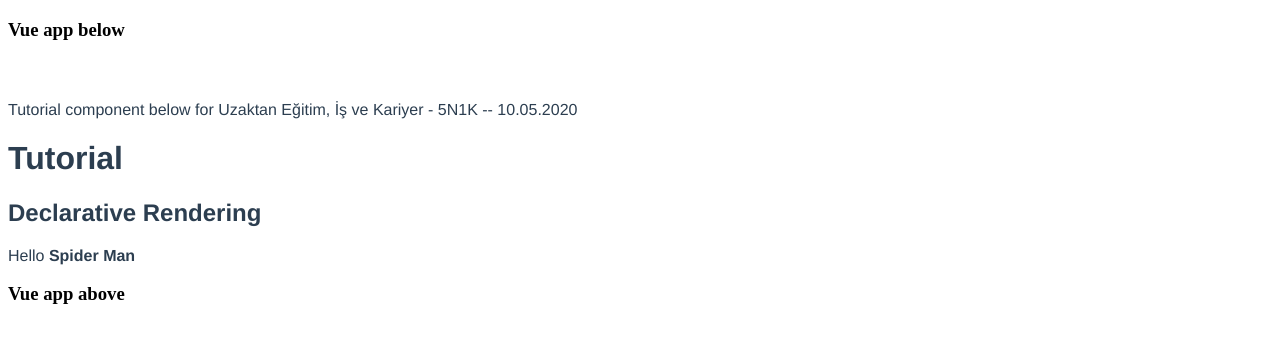
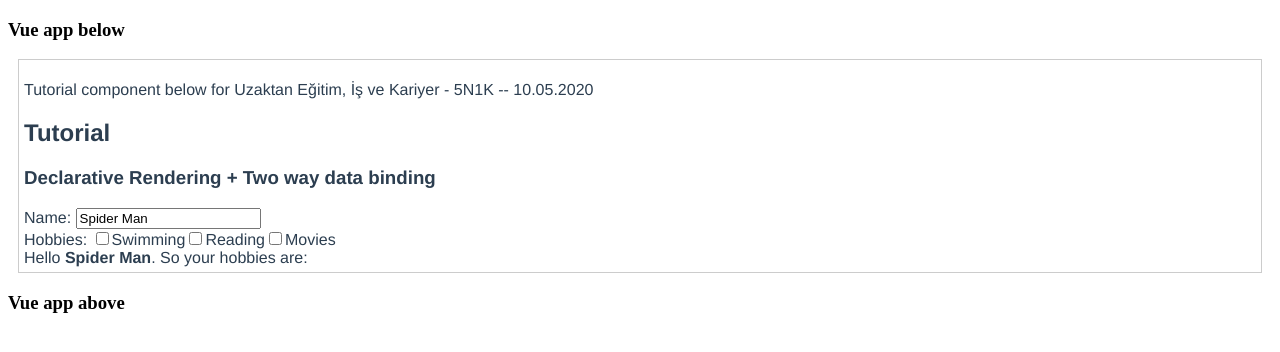
Before and after one commit to pembeci/vue_tutorial_cengconf, a Vue app: page / in a window 1280 px wide. Shown: the top 352 px of the page. Built offline with nearby package versions, Linux system fonts and the light colour scheme.

Commit message:
data binding

```diff
--- a/src/App.vue
+++ b/src/App.vue
@@ -29,6 +29,8 @@ export default {
   -moz-osx-font-smoothing: grayscale;
   /* text-align: center; */
   color: #2c3e50;
-  margin-top: 60px;
+  margin: 10px;
+  padding: 5px;
+  border: 1px solid #ccc;
 }
 </style>
--- a/src/components/Tutorial.vue
+++ b/src/components/Tutorial.vue
@@ -1,17 +1,42 @@
 <template>
   <div class="hello">
-    <h1>Tutorial</h1>
-    <h2>Declarative Rendering</h2>
-    Hello <b>{{ name }}</b>
-  </div>
+    <h2>Tutorial</h2>
+    <h3>Declarative Rendering + Two way data binding</h3>
+    Name: <input v-model="name"><br/>
+    Hobbies: <input type="checkbox" id="h1" value="Swimming" v-model="hobbies">
+    <label for="h1">Swimming</label>
+    <input type="checkbox" id="h2" value="Reading" v-model="hobbies">
+    <label for="h2">Reading</label>
+    <input type="checkbox" id="h3" value="Movies" v-model="hobbies">
+    <label for="h3">Movies</label>
+    <br/>
+      Hello <b>{{ name }}</b>. So your hobbies are: {{ hobbies.join(",") }}
+      <!--
+    <h3>Not just content (attributes, style)</h3>
+    <input type="radio" id="left" value="left" v-model="alignment"><label for="left">left</label>
+    <input type="radio" id="center" value="center" v-model="alignment"><label for="left">center</label>
+    <input type="radio" id="right" value="right" v-model="alignment"><label for="left">right </label>
+    <label for="fsize"> Font size:</label> <input type="number" id="fsize" v-model="textSize">
+    <br/>
+    <p :align="alignment" :title=" 'I have ' + color + ' background' "
+       :style="{backgroundColor: color, fontSize: textSize + 'px'}" >
+       Some paragraph</p>
+       -->
+    </div>
+
 </template>
+
 
 <script>
 export default {
   name: 'Tutorial',
   data: function () {
     return {
-      name: "Spider Man"
+      name: "Spider Man",
+      hobbies: [],
+      color: "pink",
+      alignment: "left",
+      textSize: 16
     }
   },
 }
```
